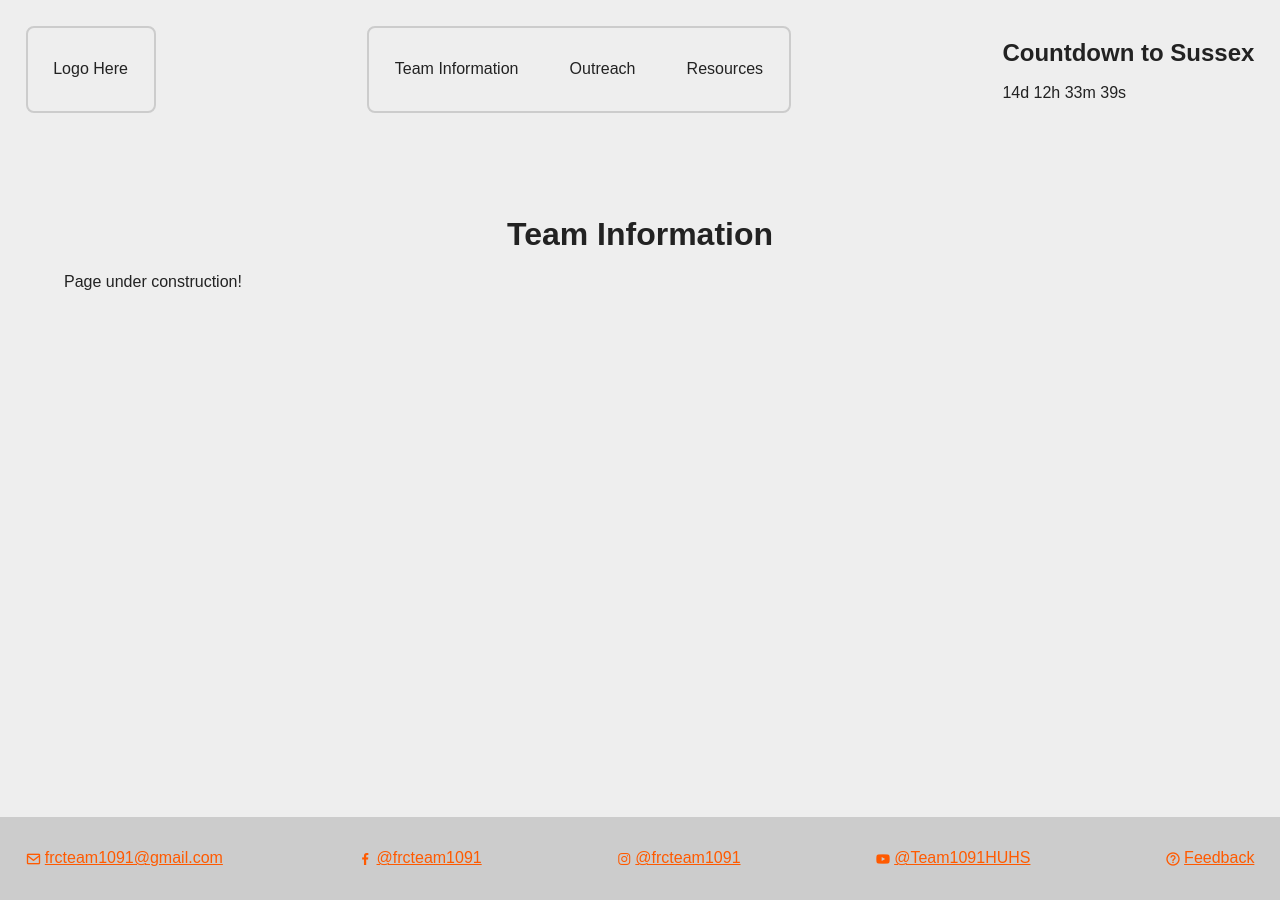
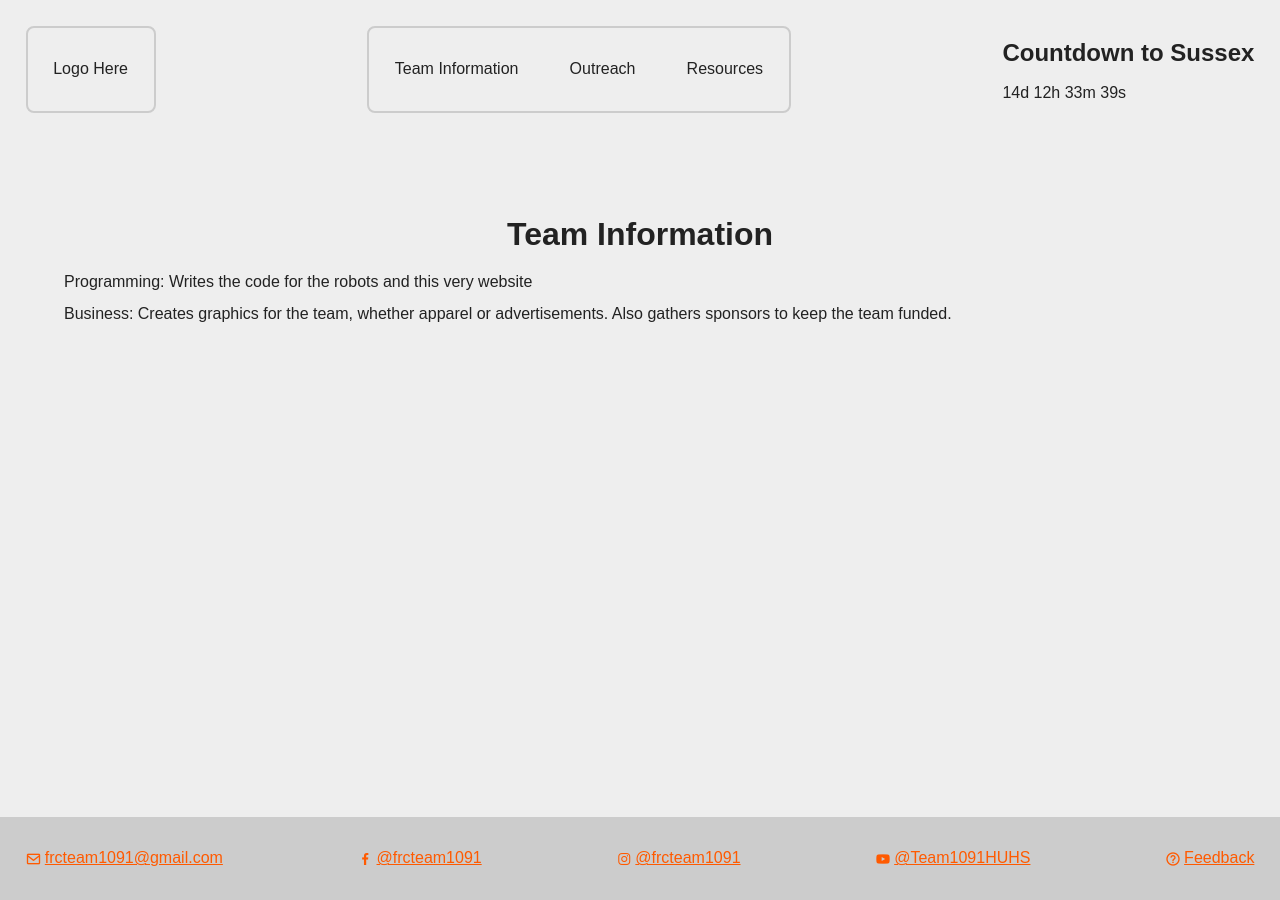
Before and after one commit to Team1091/team1091.github.io, a Jekyll site: the page built from teamInfo.html, in a window 1280 px wide. Built offline with Jekyll 4.4.1, drawn with Linux system fonts in a browser that asks for light colours.

Commit message:
e in LaCrosse

```diff
--- a/index.html
+++ b/index.html
@@ -7,7 +7,7 @@
 }
 </style>
 <div class="main-image">
-	<h1>2023&mdash;2024 Spirit Award-Winning Team at LaCross</h1>
+	<h1>2023&mdash;2024 Spirit Award-Winning Team at LaCrosse</h1>
 	<img src="https://www.team1091.com/images/spiritAward2023-2024.jpg" alt="The team winning the 2024 Spirit Award at Seven Rivers" title="Our team after winning the 2024 Spirit Award at seven rivers">
 </div>
 <p>Oriole Assault (Team 1091) is a high school robotics team working to build a competition-ready robot in 6 weeks. Each team member brings a
--- a/teamInfo.html
+++ b/teamInfo.html
@@ -2,4 +2,5 @@
 title: Team Information
 ---
 <h1>Team Information</h1>
-<p>Page under construction!</p>
+<p>Programming: Writes the code for the robots and this very website</p>
+<p>Business: Creates graphics for the team, whether apparel or advertisements. Also gathers sponsors to keep the team funded.</p>
```
